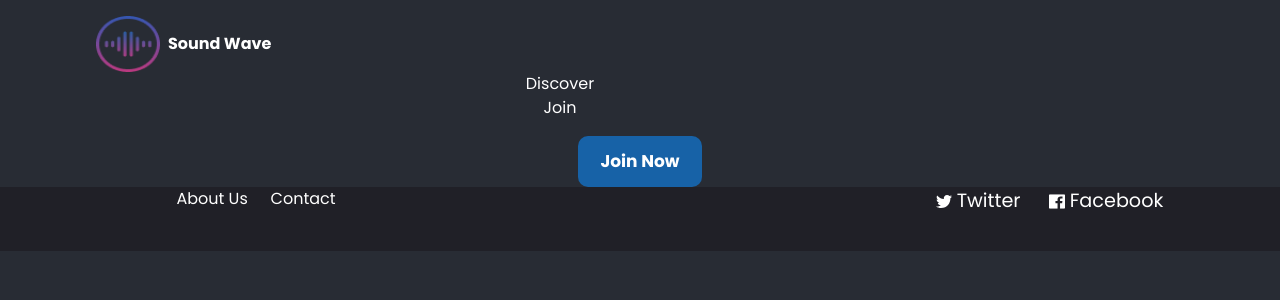
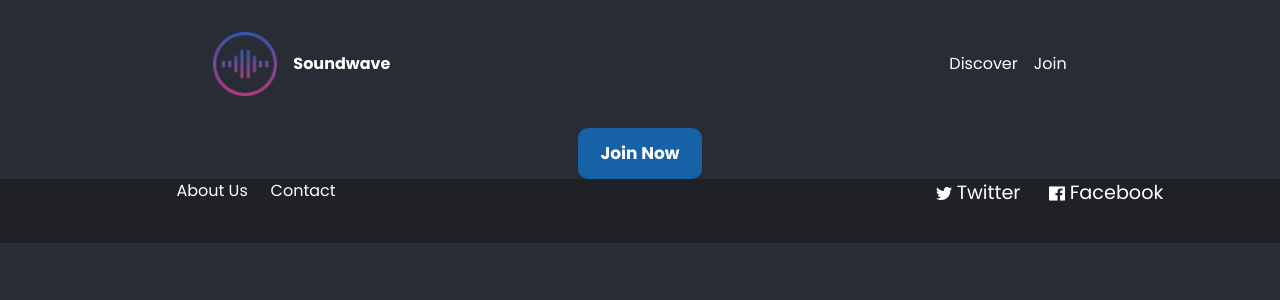
Before and after one commit to Sound-IA/SoundIA, a React (Create React App) app in the folder my-app/: page /join in a window 1280 px wide. Shown: the top 300 px of the page. Built offline with nearby package versions, Linux system fonts and the light colour scheme.

Commit message:
Navbar correction

```diff
--- a/my-app/src/App.js
+++ b/my-app/src/App.js
@@ -6,6 +6,7 @@ import { Discover } from './pages/Discover';
 import { Join } from './pages/Join';
 import ButtonJoinNow from './components/buttonJoinNow/buttonJoinNow.jsx';
 import Footer from './components/footer/footer.jsx';
+
 
 
 function App() {
--- a/my-app/src/components/NavBar.jsx
+++ b/my-app/src/components/NavBar.jsx
@@ -2,27 +2,31 @@ import React from "react";
 import { Link } from "react-router-dom";
 import Logo from "../assets/images/logo.png";
 
-export default function NavBar() {
+export function NavBar() {
   return (
-    <div className="navbar flex-wrap items-center justify-between p-4">
-      <div className="flex items-center  flex-shrink-0 mr-6">
-        <Link to="/" className="flex items-center ml-20">
-          <img src={Logo} alt="Logo" className="w-16 h-14 mr-2" />
-          <span className="text-white font-bold">Sound Wave</span>
+    <div className="flex justify-between items-center w-4/6 mx-auto py-8">
+      <Link to="/" className="flex items-center z-20">
+        <img src={Logo} alt="Logo" className="w-16 mr-4" />
+        <span className="text-white font-bold text-2x1">Soundwave</span>
       </Link>
-      </div>
-      <div className="flex-none mr-40">
-        <ul className="menu menu-horizontal px-1">
+      <ul className="flex space-x-4">
         <li>
-          <Link to="../pages/Discover.jsx" className="text-white">
+          <Link
+            to="../pages/Discover.jsx"
+            className="hover:text-nav-hover text-white"
+          >
             Discover
           </Link>
         </li>
         <li>
-            <Link to="../pages/Join.jsx" className="text-white">Join</Link>
+          <Link
+            to="../pages/Join.jsx"
+            className="hover:text-nav-hover text-white"
+          >
+            Join
+          </Link>
         </li>
       </ul>
     </div>
-    </div>
   );
 }
--- a/my-app/src/pages/Discover.jsx
+++ b/my-app/src/pages/Discover.jsx
@@ -1,10 +1,10 @@
 import React from 'react'
-import NavBar from '../components/NavBar'
+import { NavBar } from '../components/NavBar.jsx'
 
 export function Discover() {
   return (
     <div>
-      <NavBar />
+     <NavBar />
     </div>
   );
 }
--- a/my-app/src/pages/Join.jsx
+++ b/my-app/src/pages/Join.jsx
@@ -1,5 +1,5 @@
 import React from 'react'
-import NavBar from '../components/NavBar'
+import { NavBar } from '../components/NavBar'
 
 export function Join() {
   return (
--- a/my-app/src/pages/Main.jsx
+++ b/my-app/src/pages/Main.jsx
@@ -1,12 +1,12 @@
 
 import React from 'react'
-import NavBar from '../components/NavBar'
-
+import { NavBar } from '../components/NavBar'
 
 export function Main() {
   return (
-    <>
-    <NavBar />
-    </>
+    <div>
+      <NavBar />
+
+    </div>
   )
 }
```
Lines whose indentation alone changed are shown as unchanged.
